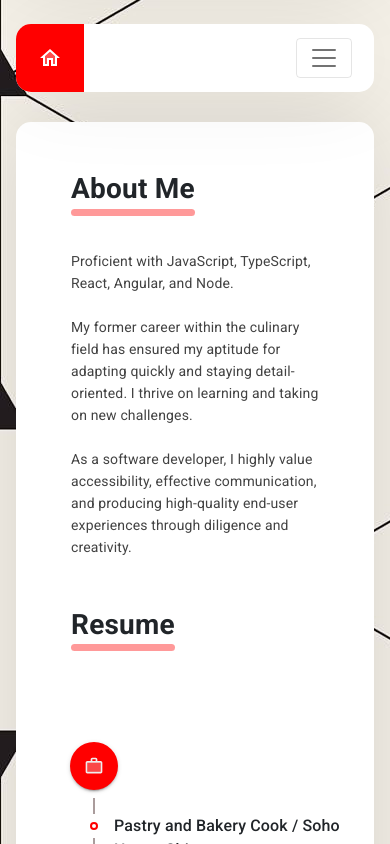
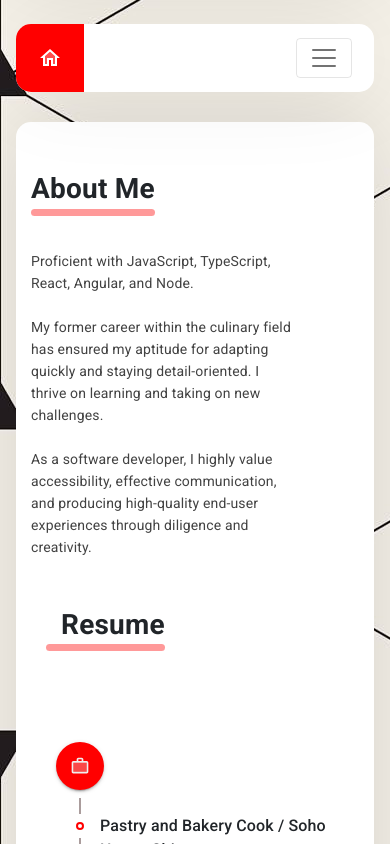
Before and after one commit to agiannotti/hello-portfolio, a React (Create React App) app: page / in a window 390 px wide. Shown: the part 920-1764 px from the top of the page. Built offline with nearby package versions, Linux system fonts and the light colour scheme.

Commit message:
pre merge commit

```diff
--- a/src/App.css
+++ b/src/App.css
@@ -25,10 +25,6 @@
   margin-bottom: 30px !important;
 }
 
-.ml_15 {
-  margin-left: 25px !important;
-}
-
 .pb_45 {
   padding-bottom: 45px !important;
 }
@@ -43,6 +39,9 @@
 @media (max-width: 991px) {
   .top_60 {
     margin-top: 30px !important;
+  }
+  .ml_15 {
+    padding-left: 15px !important;
   }
 }
 
```
